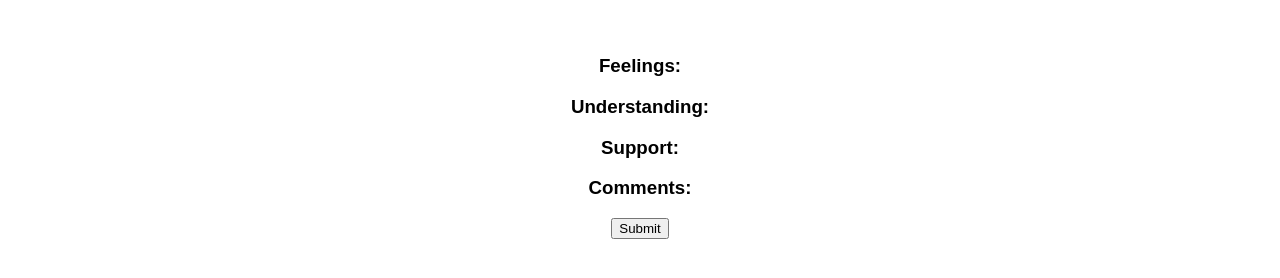
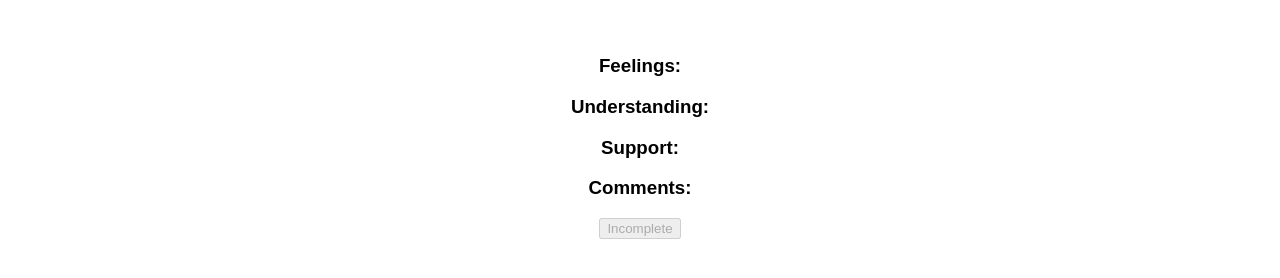
Before and after one commit to juno-v/Feedback-Form, a React app: page /#/review in a window 1280 px wide. Shown: the part 206-484 px from the top of the page. Built offline with nearby package versions, Linux system fonts and the light colour scheme; no server answers.

Commit message:
submit button will only display if all input values are entered in.

```diff
--- a/src/components/WebPages/Review/Review.js
+++ b/src/components/WebPages/Review/Review.js
@@ -25,8 +25,8 @@ class Review extends Component {
 
 
     render() {
-     let button = '';
-        if (this.props.reduxState.feelings !== '' || this.props.reduxState.understanding !== '' || this.props.reduxState.support !== '' || this.props.reduxState.comment !== '') {
+    let button = '';
+        if (this.props.reduxState.feeling !== '' && this.props.reduxState.understanding !== '' && this.props.reduxState.support !== '' && this.props.reduxState.comments !== '') {
             button = <button onClick={this.handleClick}>Submit Feedback</button>
         }
         else {
@@ -45,7 +45,7 @@ class Review extends Component {
                         <h3>Understanding: {this.props.reduxState.understanding}</h3>
                         <h3>Support: {this.props.reduxState.support}</h3>
                         <h3>Comments: {this.props.reduxState.comments}</h3>
-                        <button onClick={this.handleClick}> Submit </button>
+                        {button}
                     </div>
                 </div>
                 <br />
```
Also changed, not shown: src/components/WebPages/Feeling/Feeling.css (line endings or trailing spaces).
